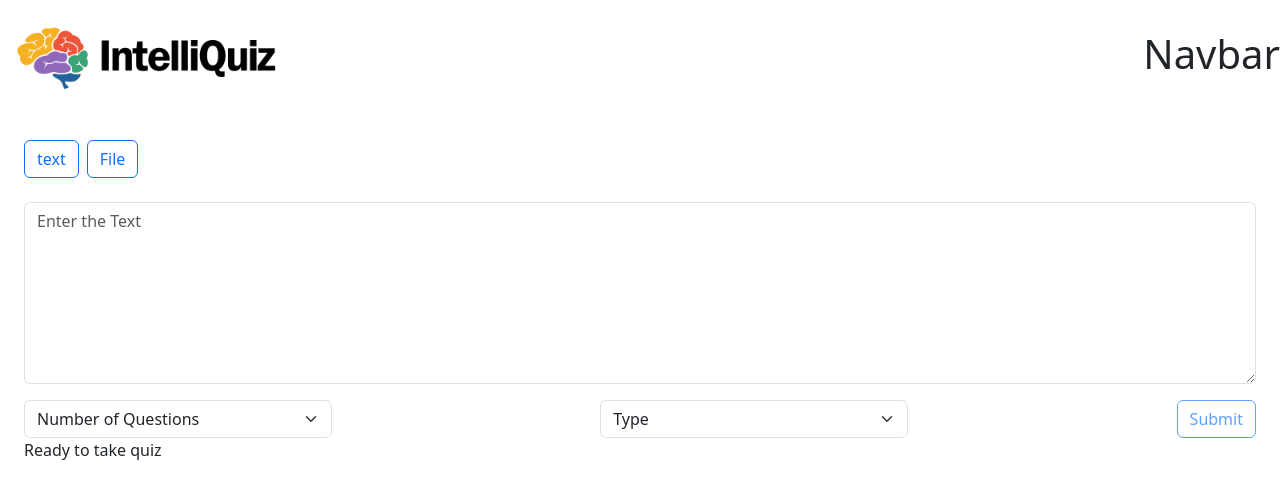
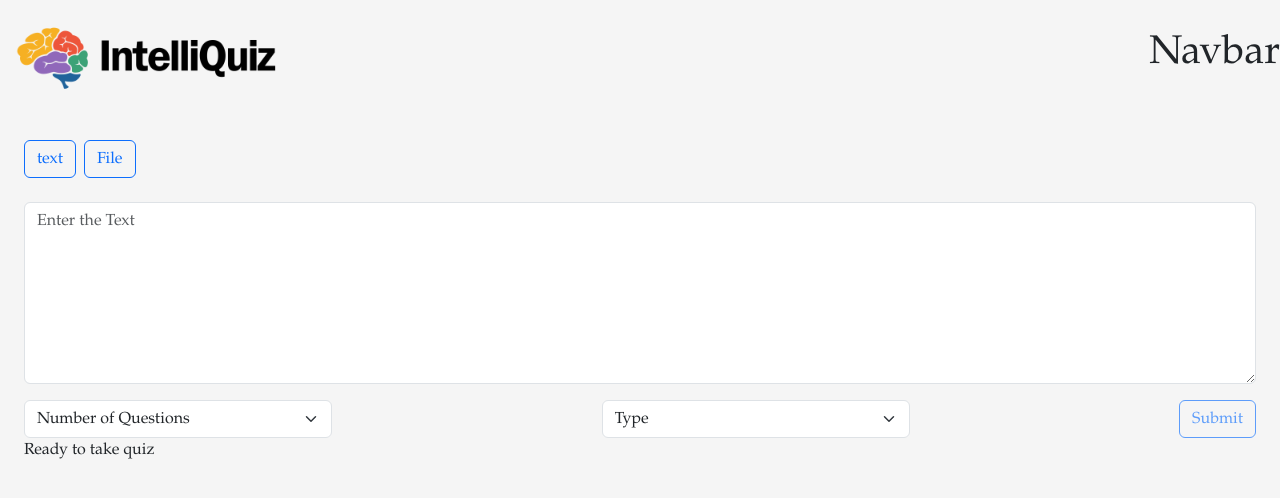
Before and after one commit to pfang12/CPSC-2350-Project, a React (Vite) app in the folder App/: page / in a window 1280 px wide. Shown: the top 498 px of the page. Built offline with nearby package versions, Linux system fonts and the light colour scheme.

Commit message:
Update global.css

```diff
--- a/App/src/styles/global.css
+++ b/App/src/styles/global.css
@@ -1,10 +1,10 @@
 header {
-    font-family: 'Oswald', sans-serif;
+    font-family: 'Oswald', sans-serif !important;
 }
 
 body {
-    font-family: 'Garamond', sans-serif;
-    background-color: #f5f5f5; /* Light grey background for the entire page */
+    font-family: 'Garamond', sans-serif !important;
+    background-color: #f5f5f5 !important; /* Light grey background for the entire page */
 }
 
 .navbar {
```
